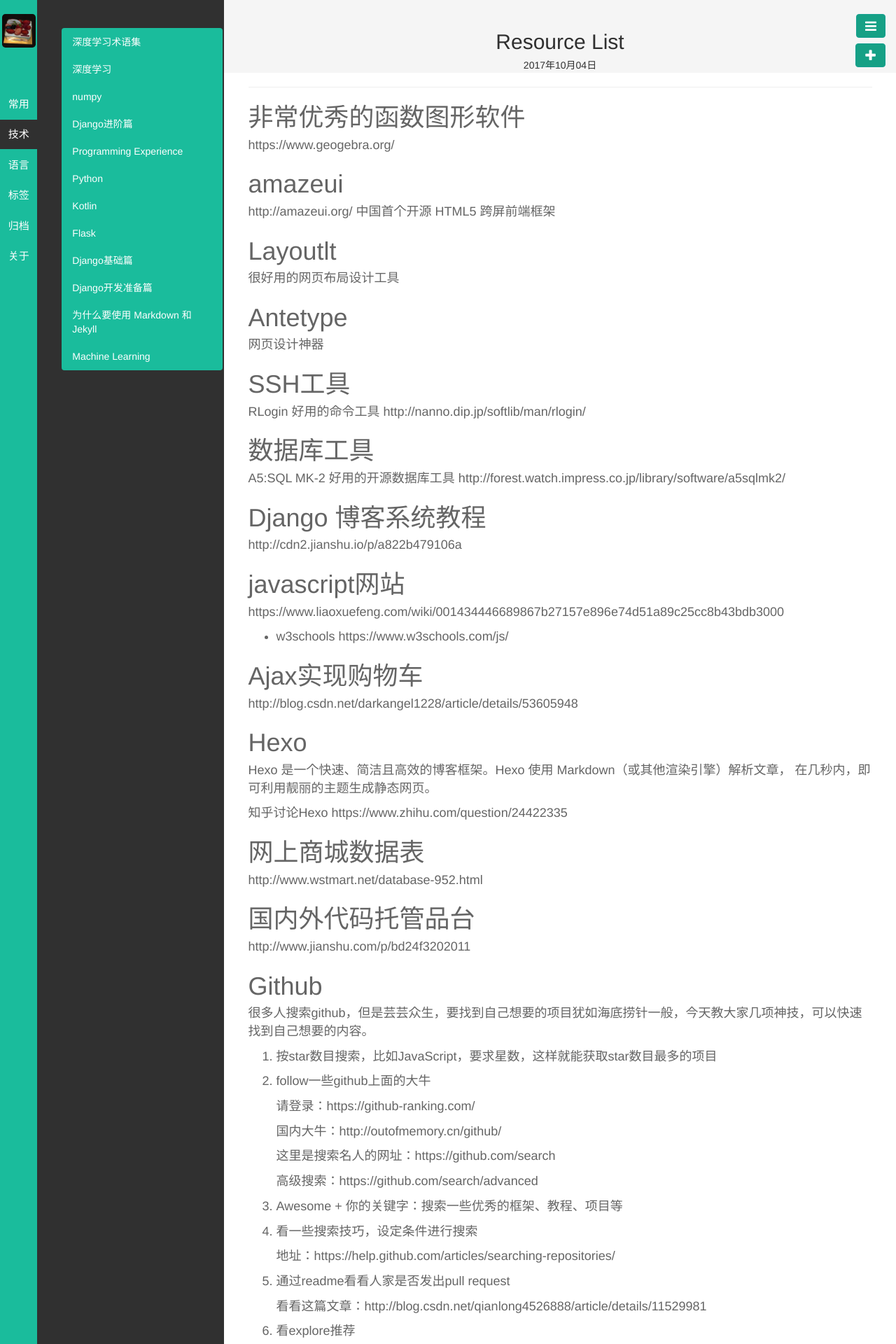
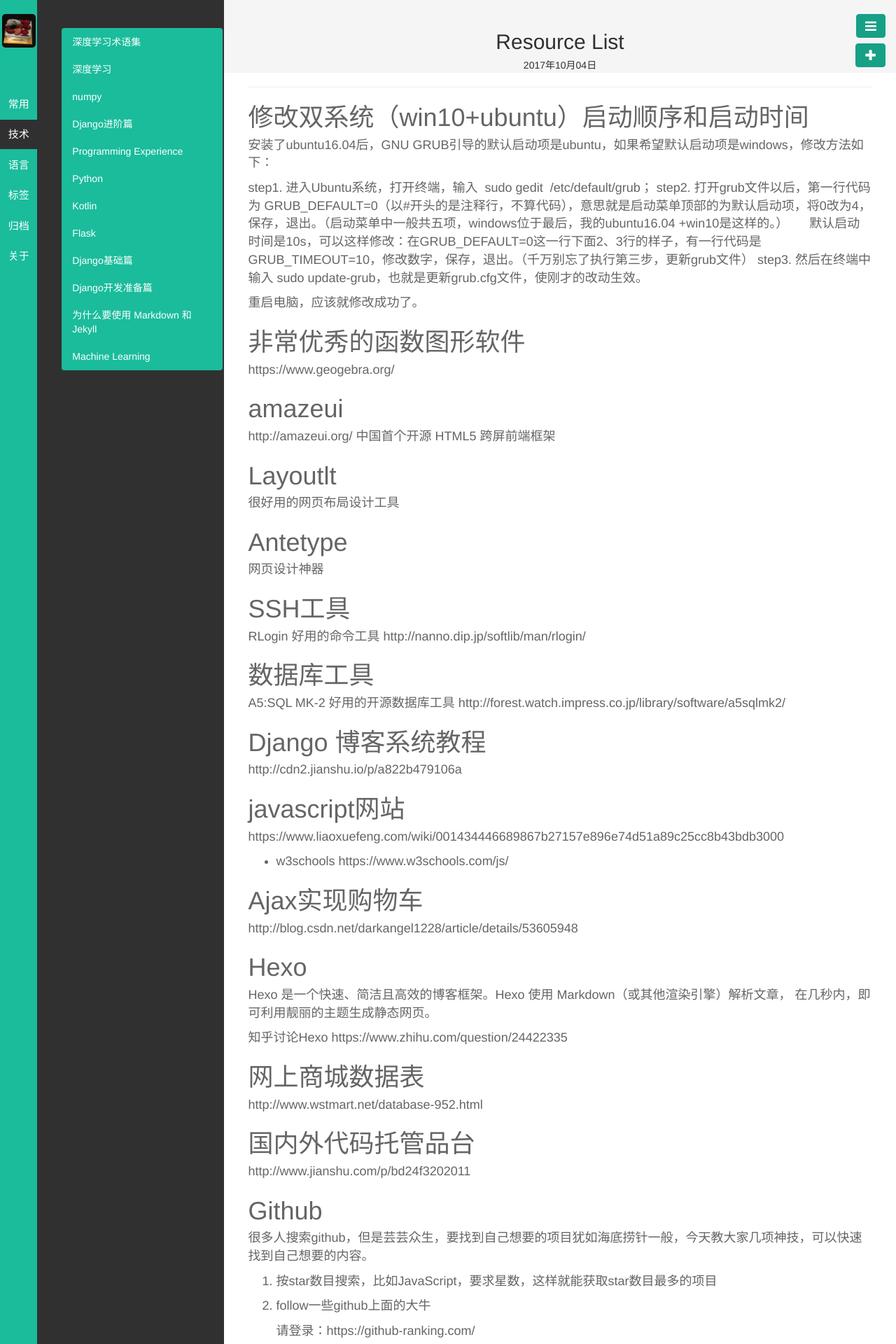
Before and after one commit to kyoyo/kyoyo.github.io, a Jekyll site: the page built from _posts/常用/2017-10-04-ResourceList.md, in a window 1280 px wide. Shown: the top 1920 px of the page at 70% size. Built offline with Jekyll 4.4.1, drawn with Linux system fonts in a browser that asks for light colours; Markdown is read by kramdown in place of the engine named in the settings.

Commit message:
Update 2017-10-04-ResourceList.md

```diff
--- a/_posts/常用/2017-10-04-ResourceList.md
+++ b/_posts/常用/2017-10-04-ResourceList.md
@@ -6,6 +6,18 @@ tags: Resource List
 keywords:
 description:
 ---
+
+# 修改双系统（win10+ubuntu）启动顺序和启动时间
+
+安装了ubuntu16.04后，GNU GRUB引导的默认启动项是ubuntu，如果希望默认启动项是windows，修改方法如下：
+
+step1. 进入Ubuntu系统，打开终端，输入  sudo gedit  /etc/default/grub；
+step2. 打开grub文件以后，第一行代码为 GRUB_DEFAULT=0（以#开头的是注释行，不算代码），意思就是启动菜单顶部的为默认启动项，将0改为4，保存，退出。（启动菜单中一般共五项，windows位于最后，我的ubuntu16.04 +win10是这样的。）      默认启动时间是10s，可以这样修改：在GRUB_DEFAULT=0这一行下面2、3行的样子，有一行代码是GRUB_TIMEOUT=10，修改数字，保存，退出。（千万别忘了执行第三步，更新grub文件）
+step3. 然后在终端中输入 sudo update-grub，也就是更新grub.cfg文件，使刚才的改动生效。
+
+
+重启电脑，应该就修改成功了。
+
 
 # 非常优秀的函数图形软件
   https://www.geogebra.org/
```
